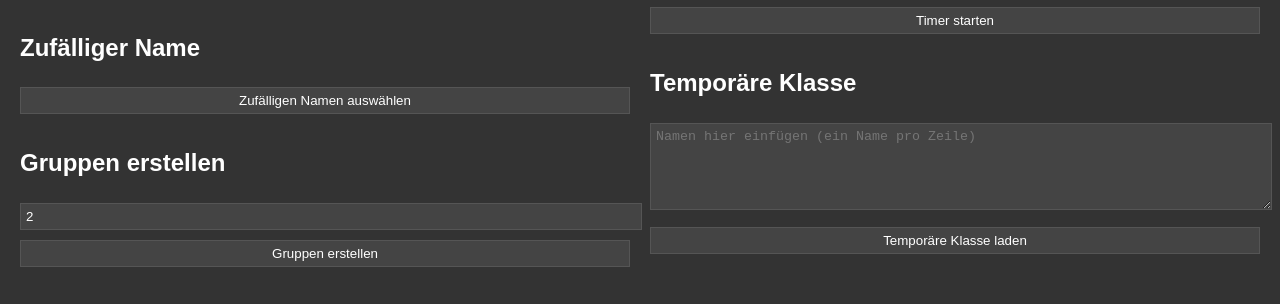
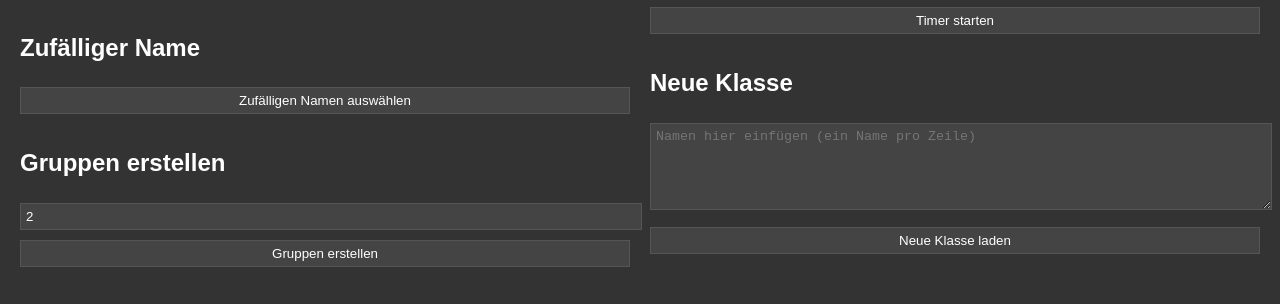
Before and after one commit to aburossi/class, a plain HTML site: page index.html in a window 1280 px wide. Shown: the part 222-526 px from the top of the page. Drawn offline with Linux system fonts and the light colour scheme.

Commit message:
Update index.html

```diff
--- a/index.html
+++ b/index.html
@@ -75,9 +75,9 @@
             <button onclick="startTimer()">Timer starten</button>
             <div id="timerDisplay"></div>
 
-            <h2>Temporäre Klasse</h2>
+            <h2>Neue Klasse</h2>
             <textarea id="tempClassInput" rows="5" placeholder="Namen hier einfügen (ein Name pro Zeile)"></textarea>
-            <button onclick="loadTempClass()">Temporäre Klasse laden</button>
+            <button onclick="loadTempClass()">Neue Klasse laden</button>
         </div>
     </div>
 
```
